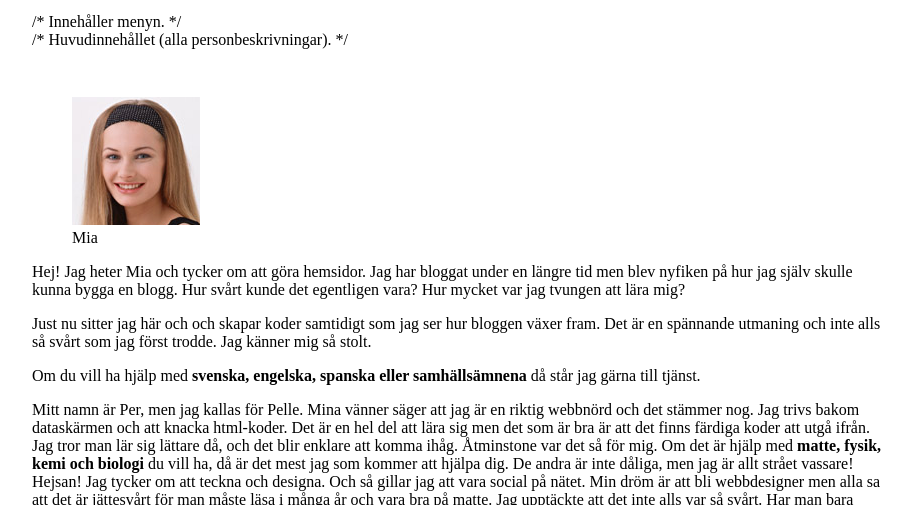
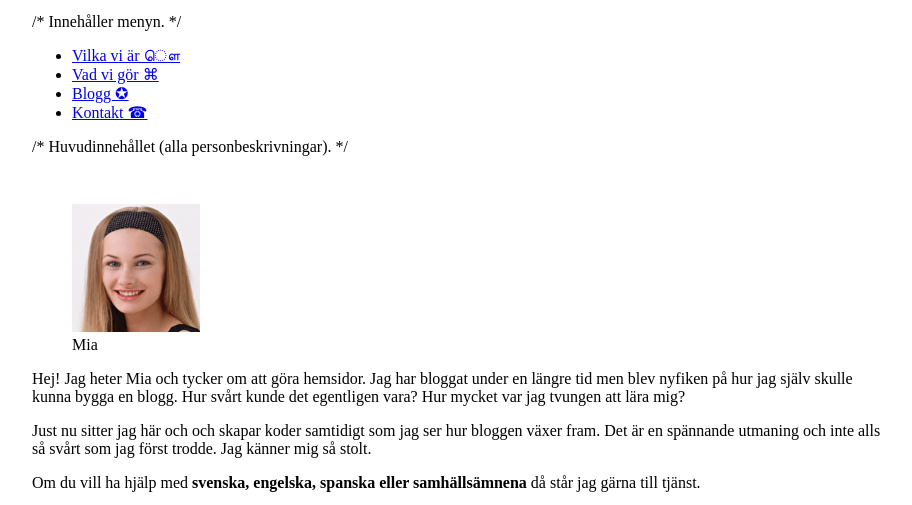
Before and after one commit to LemonViper/inlamning-3-laxhjalpen, a plain HTML site: page om-oss.html in a window 1280 px wide. Shown: the part 271-776 px from the top of the page, without its empty margins (178-1090 px from the left). Drawn offline with Linux system fonts and the light colour scheme; files whose address does not match are found by name.

Commit message:
Steg 3: Lagt till navigationsmeny i HTML

```diff
--- a/om-oss.html
+++ b/om-oss.html
@@ -15,7 +15,16 @@
     <p class="tagline"></p>
   </header>
 
-  <nav></nav>             /* Innehåller menyn. */
+  /* Innehåller menyn. */
+  <nav>
+    <ul class="menu">
+      <li><a href="om-oss.html">Vilka vi är &#3020;</a></li>
+      <li><a href="arbeten.html">Vad vi gör &#x2318;</a></li>
+      <li><a href="blog.php">Blogg &#x272A;</a></li>
+      <li><a href="contact.php">Kontakt &#x260E;</a></li>
+    </ul>
+  </nav>
+
   <div role="main"></div> /* Huvudinnehållet (alla personbeskrivningar). */
   <footer></footer>
 </body>
```
